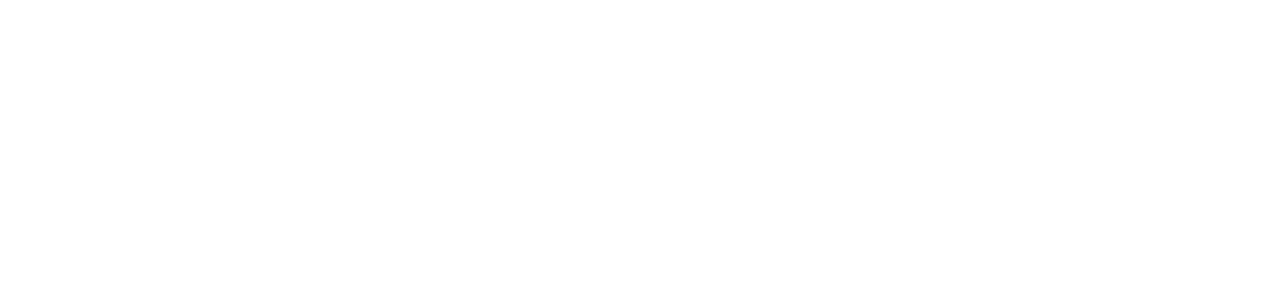
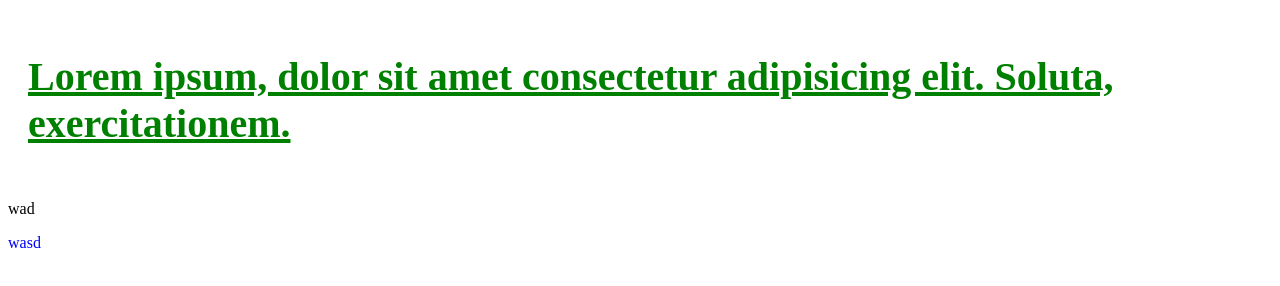
Before and after one commit to MATEW-V/assignment-2, a plain HTML site: page index.html in a window 1280 px wide. Drawn offline with Linux system fonts and the light colour scheme.

Commit message:
connected css file to html, added text for testing

```diff
--- a/index.html
+++ b/index.html
@@ -4,9 +4,25 @@
     <meta charset="UTF-8">
     <meta http-equiv="X-UA-Compatible" content="IE=edge">
     <meta name="viewport" content="width=device-width, initial-scale=1.0">
-    <title>Document</title>
+    <title>assignment 2(title)</title>
+    <style>
+        /* Internal Styling */
+        p {
+            color: blue;
+        }
+    </style>
+     <link rel="stylesheet" href="style.css">
 </head>
 <body>
-
+     <!-- Inline Styling -->
+    <h2 class="test-1">Lorem ipsum, dolor sit amet consectetur adipisicing elit. Soluta, exercitationem.
+    </h2>
+    <!--<p style="color: red;">error molestiae repellat, placeat accusantium voluptatibus iusto, ex voluptas, nisi
+        necessitatibus.
+    </p>-->
+    wad
+    <p>
+        wasd
+    </p>
 </body>
 </html>
--- a/style.css
+++ b/style.css
@@ -0,0 +1,8 @@
+h2 {
+    text-decoration: underline;
+    color: green;
+    padding: 20px;
+}
+.test-1 {
+    font-size: 40px;
+}
```
Also changed, not shown: test.txt (deleted).
